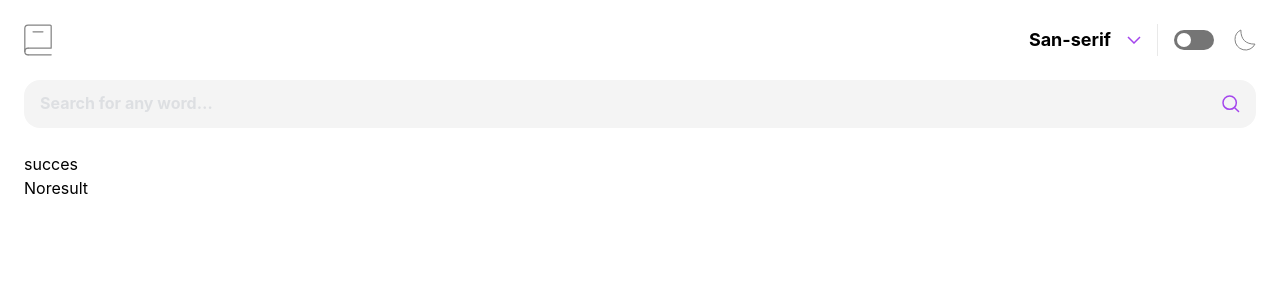
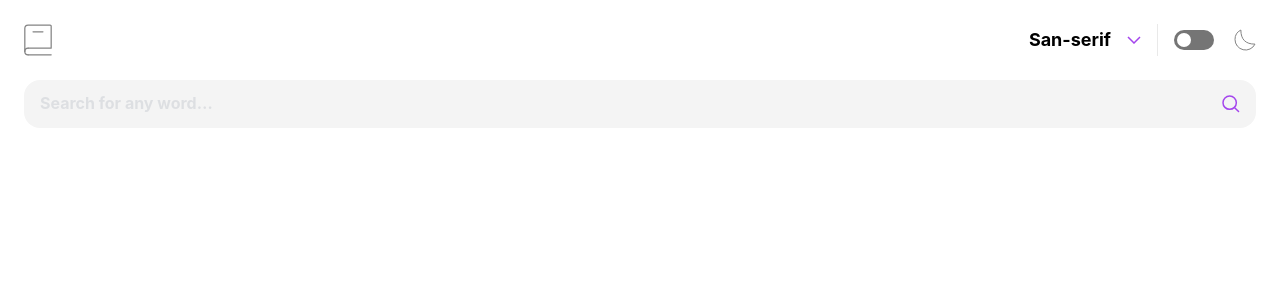
Before and after one commit to gigakhrz/Dictionary-web-app, a React (Vite) app: page / in a window 1280 px wide. Shown: the top 300 px of the page. Built offline with nearby package versions, Linux system fonts and the light colour scheme.

Commit message:
create functional, when word exits show succes.tsx when do not exits show Norsult.tsx

```diff
--- a/src/components/Result.tsx
+++ b/src/components/Result.tsx
@@ -1,6 +1,6 @@
 import Succes from "./result/Succes";
 import NoResult from "./result/NoResult";
-import { useEffect } from "react";
+import { useEffect, useState } from "react";
 import axios from "axios";
 
 interface resultProps {
@@ -16,22 +16,32 @@ const Result = ({
 }: resultProps): JSX.Element => {
   useEffect(() => {
     const getWord = async () => {
+      try {
         const response = await axios.get(
-        "https://api.dictionaryapi.dev/api/v2/entries/en/keyboard"
+          "https://api.dictionaryapi.dev/api/v2/entries/en/${search}"
         );
         const data = response.data;
         setWordInfo(data);
-      console.log("wordInfo:", wordInfo);
+        setShowResult(true);
+      } catch (error) {
+        setShowResult(false);
+      }
     };
     if (search !== "") {
       getWord();
     }
   }, [search]);
+  console.log(wordInfo);
+  const [showResult, setShowResult] = useState<boolean | null>(null);
 
   return (
     <div>
+      {" "}
+      {showResult === true ? (
         <Succes />
+      ) : showResult === false ? (
         <NoResult />
+      ) : null}
     </div>
   );
 };
```
Lines whose indentation alone changed are shown as unchanged.
